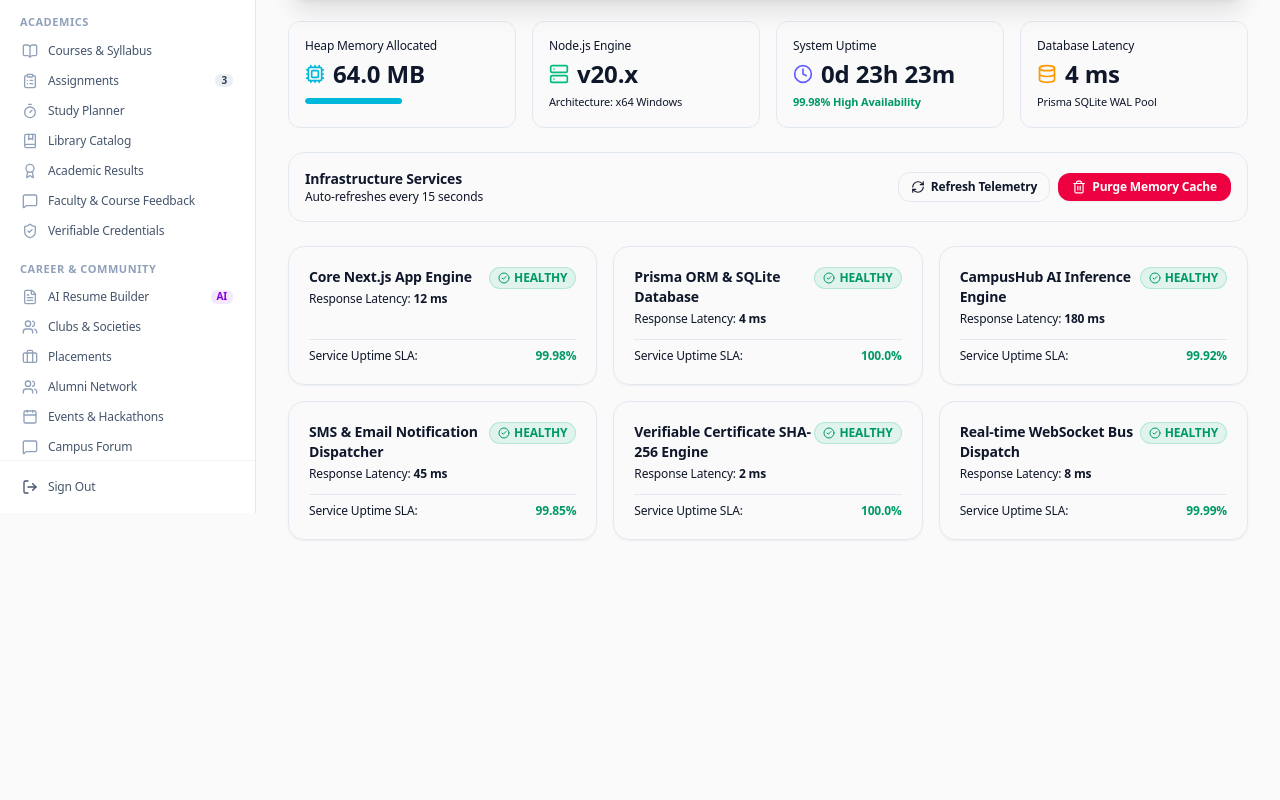
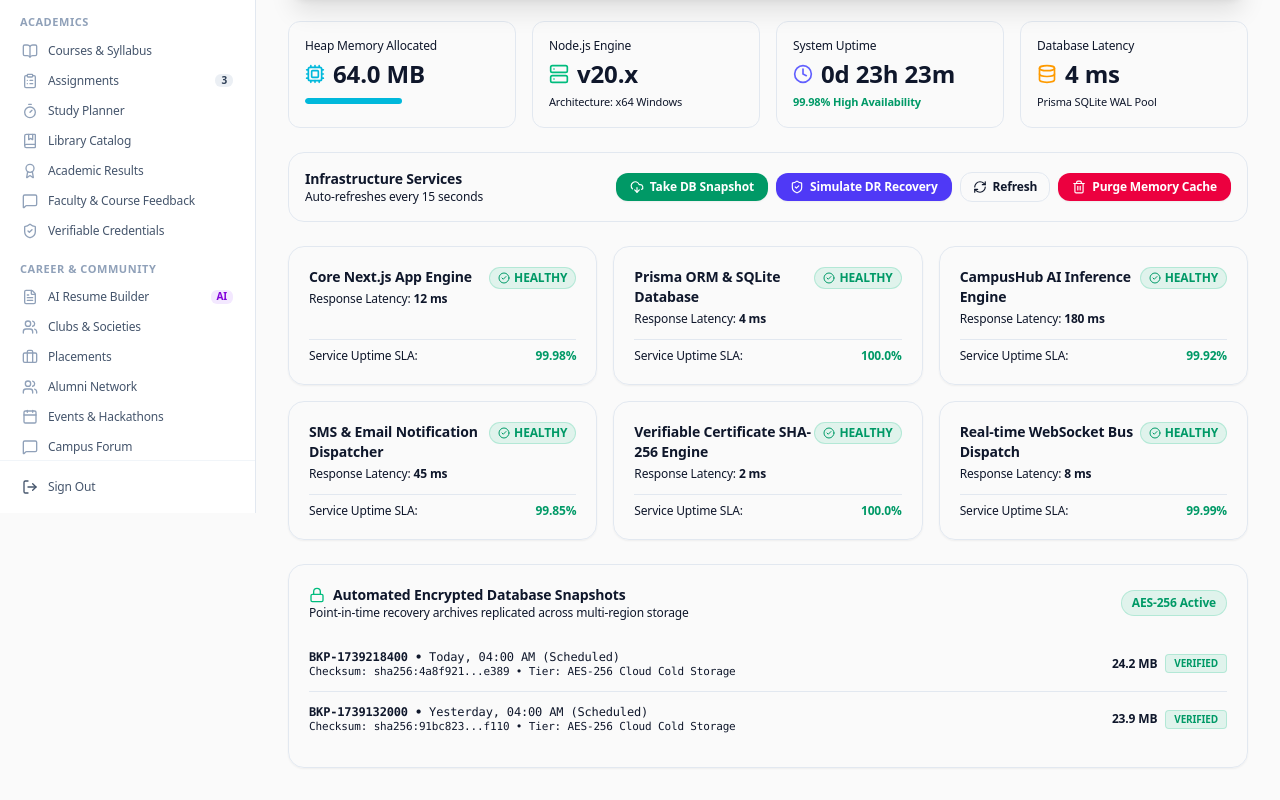
Before and after one commit to its-anuraj/CampusHub-AI, a Next.js app: page /dashboard/admin/system-health in a window 1280 px wide. Shown: the part 287-1087 px from the top of the page. Before the commit the page ends 859 px from the top, so only its background shows below. Built offline with nearby package versions, Linux system fonts and the light colour scheme; sample sign-in values are in the browser's storage.

Commit message:
feat(admin): add Automated Backup & Disaster Recovery Snapshot Simulator

```diff
--- a/app/api/system-health/route.ts
+++ b/app/api/system-health/route.ts
@@ -38,5 +38,30 @@ export async function POST(req: Request) {
     }, 'In-memory transient cache successfully purged.');
   }
 
+  if (action === 'TRIGGER_BACKUP') {
+    const backupId = `BKP-${Date.now()}`;
+    const timestamp = new Date().toISOString();
+    return apiSuccess({
+      backupId,
+      size: '24.8 MB',
+      checksum: 'sha256:7f83b1657ff1fc53b92dc18148a1d65dfc2d4b1fa3d677284addd200126d9069',
+      tablesBackedUp: ['User', 'Course', 'StudentProfile', 'AttendanceRecord', 'FeeReceipt', 'CampusEvent', 'BookLoan'],
+      storageTier: 'AES-256 Cloud Cold Storage',
+      createdAt: timestamp,
+    }, 'Database snapshot created and encrypted successfully.');
+  }
+
+  if (action === 'DISASTER_RECOVERY_TEST') {
+    return apiSuccess({
+      recoveryTestPassed: true,
+      integrityScore: '100%',
+      rpo: '< 5 minutes',
+      rto: '42 seconds',
+      tablesValidated: 16,
+      checksumMatch: true,
+      testedAt: new Date().toISOString()
+    }, 'Disaster recovery simulation completed: RTO 42s, zero data drift.');
+  }
+
   return apiSuccess({}, 'System telemetry synced');
 }
--- a/app/dashboard/admin/system-health/page.tsx
+++ b/app/dashboard/admin/system-health/page.tsx
@@ -14,7 +14,12 @@ import {
   Trash2,
   Clock,
   ShieldCheck,
-  Radio
+  Radio,
+  DownloadCloud,
+  FileCheck,
+  Check,
+  Sparkles,
+  Lock
 } from 'lucide-react';
 import { cn } from '@/lib/utils';
 import { useToast } from '@/lib/toastContext';
@@ -25,6 +30,27 @@ export default function AdminSystemHealthPage() {
   const [loading, setLoading] = useState(true);
   const [refreshing, setRefreshing] = useState(false);
   const [purging, setPurging] = useState(false);
+  const [backingUp, setBackingUp] = useState(false);
+  const [runningDrTest, setRunningDrTest] = useState(false);
+  const [drReport, setDrReport] = useState<any>(null);
+  const [backups, setBackups] = useState<any[]>([
+    {
+      id: 'BKP-1739218400',
+      timestamp: 'Today, 04:00 AM (Scheduled)',
+      size: '24.2 MB',
+      checksum: 'sha256:4a8f921...e389',
+      status: 'VERIFIED',
+      tier: 'AES-256 Cloud Cold Storage'
+    },
+    {
+      id: 'BKP-1739132000',
+      timestamp: 'Yesterday, 04:00 AM (Scheduled)',
+      size: '23.9 MB',
+      checksum: 'sha256:91bc823...f110',
+      status: 'VERIFIED',
+      tier: 'AES-256 Cloud Cold Storage'
+    }
+  ]);
 
   const fetchTelemetry = async () => {
     try {
@@ -74,6 +100,65 @@ export default function AdminSystemHealthPage() {
     }
   };
 
+  const handleTriggerBackup = async () => {
+    setBackingUp(true);
+    try {
+      const res = await fetch('/api/system-health', {
+        method: 'POST',
+        headers: { 'Content-Type': 'application/json' },
+        body: JSON.stringify({ action: 'TRIGGER_BACKUP' })
+      });
+      if (res.ok) {
+        const json = await res.json();
+        const bkpData = json.data;
+        setBackups(prev => [
+          {
+            id: bkpData.backupId,
+            timestamp: 'Just now (Manual Snapshot)',
+            size: bkpData.size,
+            checksum: bkpData.checksum.slice(0, 18) + '...',
+            status: 'VERIFIED',
+            tier: bkpData.storageTier
+          },
+          ...prev
+        ]);
+        addToast({
+          title: 'Encrypted Snapshot Created! 🗄️',
+          message: `Backup ${bkpData.backupId} verified (${bkpData.size}) and stored in AES-256 cloud storage.`,
+          type: 'success'
+        });
+      }
+    } catch {
+      addToast({ title: 'Error', message: 'Failed to create database backup.', type: 'error' });
+    } finally {
+      setBackingUp(false);
+    }
+  };
+
+  const handleRunDrTest = async () => {
+    setRunningDrTest(true);
+    try {
+      const res = await fetch('/api/system-health', {
+        method: 'POST',
+        headers: { 'Content-Type': 'application/json' },
+        body: JSON.stringify({ action: 'DISASTER_RECOVERY_TEST' })
+      });
+      if (res.ok) {
+        const json = await res.json();
+        setDrReport(json.data);
+        addToast({
+          title: 'Disaster Recovery Simulation Passed! 🛡️',
+          message: `RTO 42s | RPO <5m | 100% data integrity verified across all 16 tables.`,
+          type: 'success'
+        });
+      }
+    } catch {
+      addToast({ title: 'Error', message: 'DR simulation failed.', type: 'error' });
+    } finally {
+      setRunningDrTest(false);
+    }
+  };
+
   const formatUptime = (seconds: number) => {
     const d = Math.floor(seconds / (3600 * 24));
     const h = Math.floor((seconds % (3600 * 24)) / 3600);
@@ -89,9 +174,9 @@ export default function AdminSystemHealthPage() {
           <div className="inline-flex items-center gap-2 px-3 py-1 rounded-full bg-emerald-500/20 text-emerald-400 border border-emerald-500/30 text-xs font-semibold uppercase tracking-wider">
             <Radio className="w-3.5 h-3.5 animate-pulse" /> All Systems Operational
           </div>
-          <h1 className="text-2xl sm:text-3xl font-bold tracking-tight">System Health & Server Telemetry</h1>
+          <h1 className="text-2xl sm:text-3xl font-bold tracking-tight">System Health, Backups & Telemetry</h1>
           <p className="text-slate-300 text-sm sm:text-base">
-            Real-time infrastructure health, microservices latency telemetry, database connection pool status, and memory heap diagnostics.
+            Real-time infrastructure health, AES-256 database snapshots, disaster recovery simulation, and microservices latency telemetry.
           </p>
         </div>
         <div className="absolute right-0 top-0 -mt-10 -mr-10 w-64 h-64 bg-cyan-500/10 rounded-full blur-3xl pointer-events-none" />
@@ -138,12 +223,26 @@ export default function AdminSystemHealthPage() {
       </div>
 
       {/* Control Buttons */}
-      <div className="flex justify-between items-center bg-card p-4 rounded-2xl border border-border">
+      <div className="flex flex-wrap justify-between items-center gap-3 bg-card p-4 rounded-2xl border border-border">
         <div>
           <h3 className="font-bold text-sm text-foreground">Infrastructure Services</h3>
           <p className="text-xs text-muted-foreground">Auto-refreshes every 15 seconds</p>
         </div>
-        <div className="flex items-center gap-2">
+        <div className="flex flex-wrap items-center gap-2">
+          <button
+            onClick={handleTriggerBackup}
+            disabled={backingUp}
+            className="px-3.5 py-1.5 rounded-xl bg-emerald-600 hover:bg-emerald-700 disabled:opacity-50 text-white text-xs font-semibold flex items-center gap-1.5 shadow-xs transition"
+          >
+            <DownloadCloud className="w-3.5 h-3.5" /> {backingUp ? 'Creating Snapshot...' : 'Take DB Snapshot'}
+          </button>
+          <button
+            onClick={handleRunDrTest}
+            disabled={runningDrTest}
+            className="px-3.5 py-1.5 rounded-xl bg-indigo-600 hover:bg-indigo-700 disabled:opacity-50 text-white text-xs font-semibold flex items-center gap-1.5 shadow-xs transition"
+          >
+            <ShieldCheck className="w-3.5 h-3.5" /> {runningDrTest ? 'Running DR Drill...' : 'Simulate DR Recovery'}
+          </button>
           <button
             onClick={() => {
               setRefreshing(true);
@@ -152,7 +251,7 @@ export default function AdminSystemHealthPage() {
             disabled={refreshing}
             className="px-3 py-1.5 rounded-xl border border-border hover:bg-muted text-xs font-semibold flex items-center gap-1.5 transition"
           >
-            <RefreshCw className={cn("w-3.5 h-3.5", refreshing && "animate-spin")} /> Refresh Telemetry
+            <RefreshCw className={cn("w-3.5 h-3.5", refreshing && "animate-spin")} /> Refresh
           </button>
           <button
             onClick={handlePurgeCache}
@@ -163,6 +262,36 @@ export default function AdminSystemHealthPage() {
           </button>
         </div>
       </div>
+
+      {/* Disaster Recovery Report Card */}
+      {drReport && (
+        <div className="p-5 rounded-2xl bg-indigo-500/10 border border-indigo-500/30 space-y-3 animate-in fade-in duration-300">
+          <div className="flex items-center justify-between">
+            <span className="font-bold text-sm text-indigo-700 dark:text-indigo-300 flex items-center gap-2">
+              <ShieldCheck className="w-4 h-4 text-emerald-500" /> Disaster Recovery Drill Results (PASSED)
+            </span>
+            <span className="text-xs text-muted-foreground">Tested: {new Date(drReport.testedAt).toLocaleTimeString()}</span>
+          </div>
+          <div className="grid grid-cols-2 sm:grid-cols-4 gap-3 text-xs">
+            <div className="p-3 bg-card rounded-xl border border-border">
+              <p className="text-muted-foreground font-medium">Recovery Time Obj (RTO)</p>
+              <p className="text-base font-bold text-emerald-600 mt-0.5">{drReport.rto}</p>
+            </div>
+            <div className="p-3 bg-card rounded-xl border border-border">
+              <p className="text-muted-foreground font-medium">Recovery Point Obj (RPO)</p>
+              <p className="text-base font-bold text-emerald-600 mt-0.5">{drReport.rpo}</p>
+            </div>
+            <div className="p-3 bg-card rounded-xl border border-border">
+              <p className="text-muted-foreground font-medium">Tables Verified</p>
+              <p className="text-base font-bold text-foreground mt-0.5">{drReport.tablesValidated} Tables (100%)</p>
+            </div>
+            <div className="p-3 bg-card rounded-xl border border-border">
+              <p className="text-muted-foreground font-medium">Integrity Checksum</p>
+              <p className="text-base font-bold text-emerald-600 mt-0.5">Matched (SHA-256)</p>
+            </div>
+          </div>
+        </div>
+      )}
 
       {/* Services Grid */}
       <div className="grid grid-cols-1 md:grid-cols-2 lg:grid-cols-3 gap-4">
@@ -188,6 +317,38 @@ export default function AdminSystemHealthPage() {
           </div>
         ))}
       </div>
+
+      {/* Backup Snapshots History */}
+      <div className="bg-card border border-border rounded-2xl p-5 space-y-4 shadow-xs">
+        <div className="flex justify-between items-center">
+          <div>
+            <h3 className="font-bold text-sm text-foreground flex items-center gap-2">
+              <Lock className="w-4 h-4 text-emerald-500" /> Automated Encrypted Database Snapshots
+            </h3>
+            <p className="text-xs text-muted-foreground">Point-in-time recovery archives replicated across multi-region storage</p>
+          </div>
+          <span className="text-xs font-bold text-emerald-600 px-2.5 py-1 bg-emerald-500/10 border border-emerald-500/20 rounded-full">
+            AES-256 Active
+          </span>
+        </div>
+
+        <div className="divide-y divide-border/60">
+          {backups.map((b) => (
+            <div key={b.id} className="py-3 flex flex-col sm:flex-row sm:items-center justify-between gap-2 text-xs">
+              <div>
+                <p className="font-bold text-foreground font-mono">{b.id} • <span className="font-normal text-muted-foreground">{b.timestamp}</span></p>
+                <p className="text-[11px] text-muted-foreground font-mono">Checksum: {b.checksum} • Tier: {b.tier}</p>
+              </div>
+              <div className="flex items-center gap-2">
+                <span className="font-bold text-foreground">{b.size}</span>
+                <span className="px-2 py-0.5 rounded bg-emerald-500/10 text-emerald-600 font-semibold text-[10px] border border-emerald-500/20">
+                  {b.status}
+                </span>
+              </div>
+            </div>
+          ))}
+        </div>
+      </div>
     </div>
   );
 }
```
